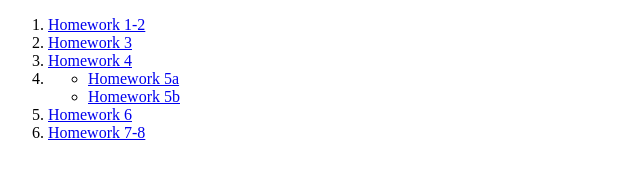
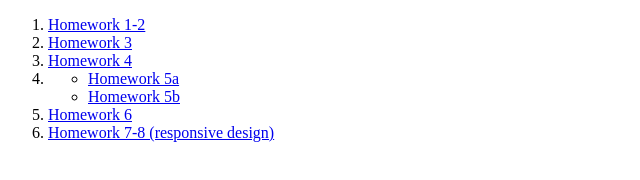
Before and after one commit to sparkof/sparkof.github.io, a plain HTML site: page index.html in a window 1280 px wide. Shown: the whole page, without its empty margins (0-640 px from the left). Drawn offline with Linux system fonts and the light colour scheme.

```diff
--- a/index.html
+++ b/index.html
@@ -14,7 +14,7 @@
       <li><a href="GoIT_FE_Homeworks/HW5/5b">Homework 5b</a></li>
     </ul></li>
     <li><a href="GoIT_FE_Homeworks/HW6">Homework 6</a></li>
-    <li><a href="GoIT_FE_Homeworks/HW7-8">Homework 7-8</a></li>
+    <li><a href="GoIT_FE_Homeworks/HW7-8">Homework 7-8 (responsive design)</a></li>
 
   </ol>
 
```
